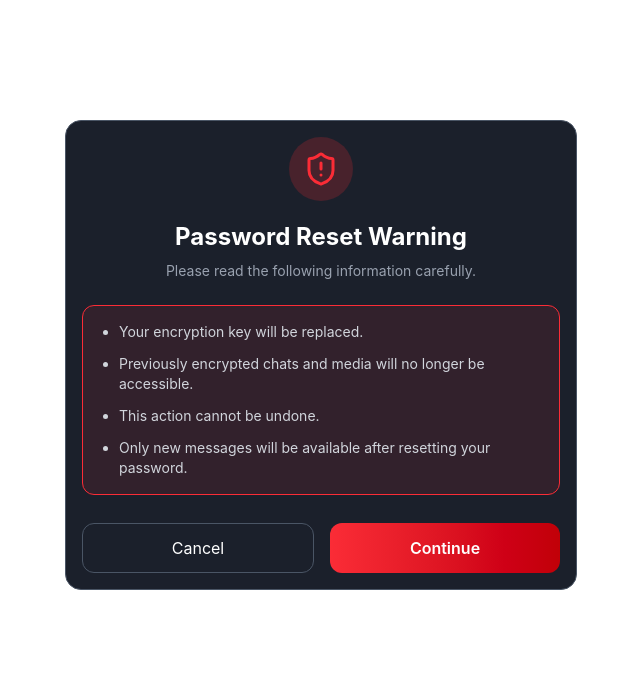
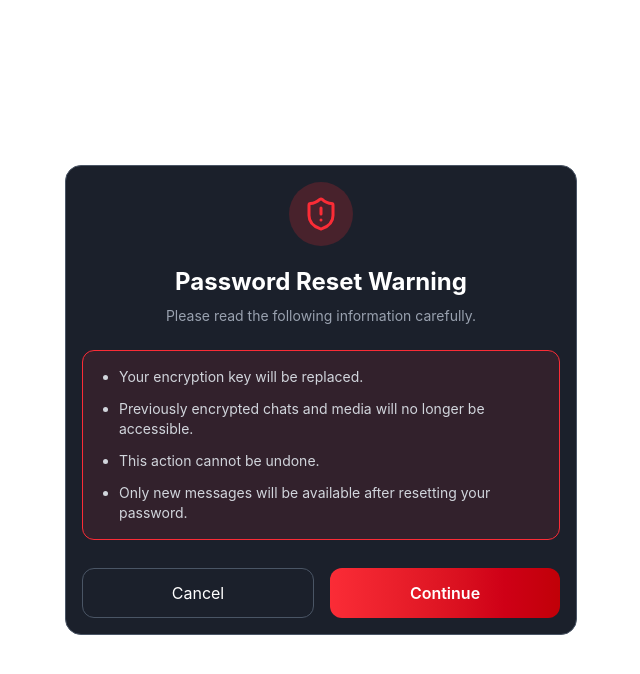
Before and after one commit to SShivam123/ChatApplicationFrontEnd, a React (Vite) app: page /warning in a window 1280 px wide. Shown: the top 674 px of the page, without its empty margins (319-959 px from the left). Built offline with nearby package versions, Linux system fonts and the light colour scheme; no server answers.

Commit message:
HegithProblem

```diff
--- a/src/Component/Register.jsx
+++ b/src/Component/Register.jsx
@@ -24,6 +24,7 @@ const Register = () => {
         password: "",
     });
      const API_URL = import.meta.env.VITE_API_URL;
+     console.log(API_URL);
 
     const handleChange = (e) => {
         const { name, value } = e.target;
--- a/src/Component/Warning.jsx
+++ b/src/Component/Warning.jsx
@@ -5,7 +5,7 @@ import { useNavigate } from "react-router";
 const Warning = ({setisWarning}) => {
     const navigate = useNavigate();
     return (
-        <div className="h-[calc(100vh-91px)] flex justify-center items-center">
+        <div className="min-h-screen flex justify-center items-center">
 
             <div className="w-full max-w-lg bg-[#1b202b] border border-gray-600 rounded-2xl shadow-3xl p-4">
 
```
